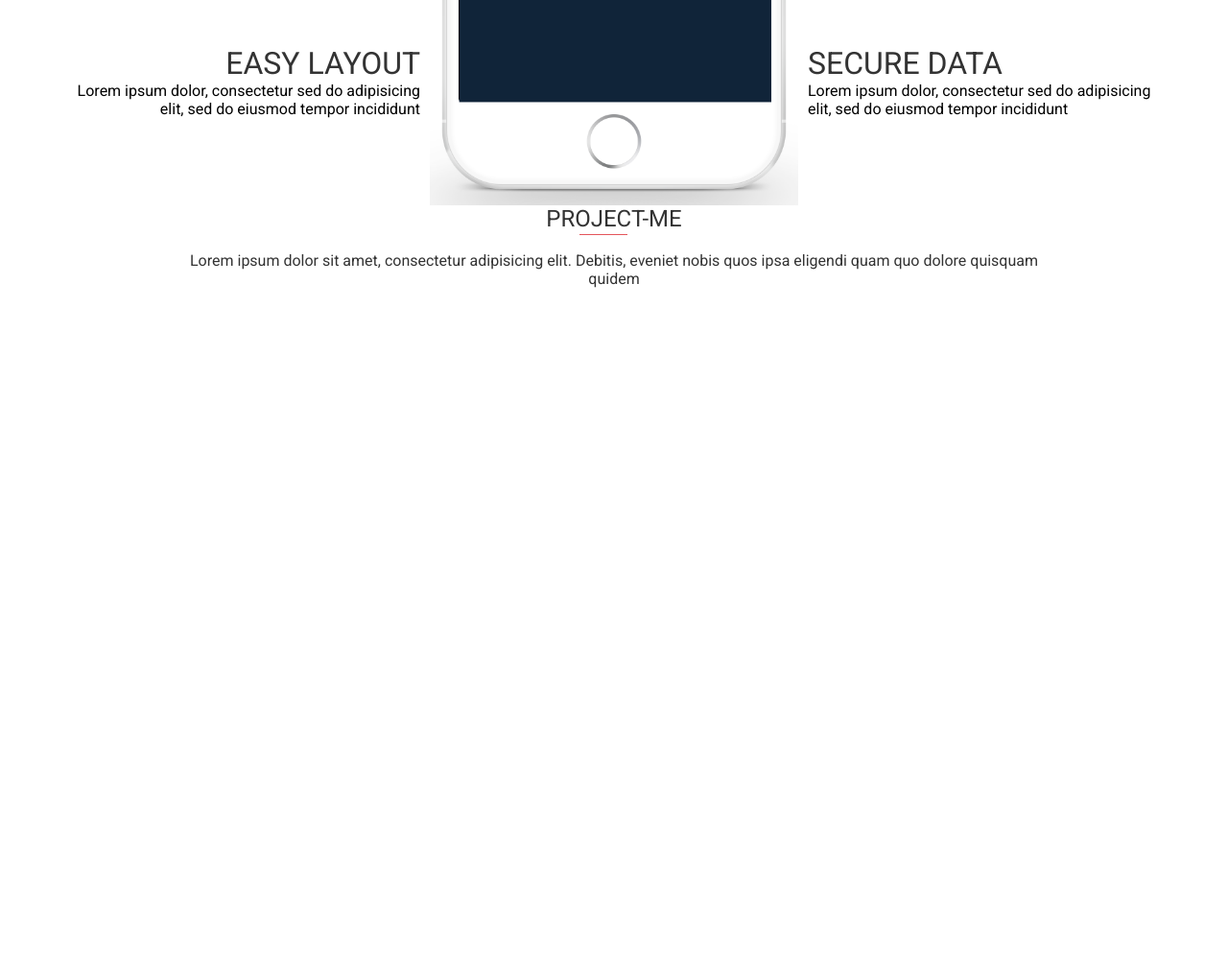
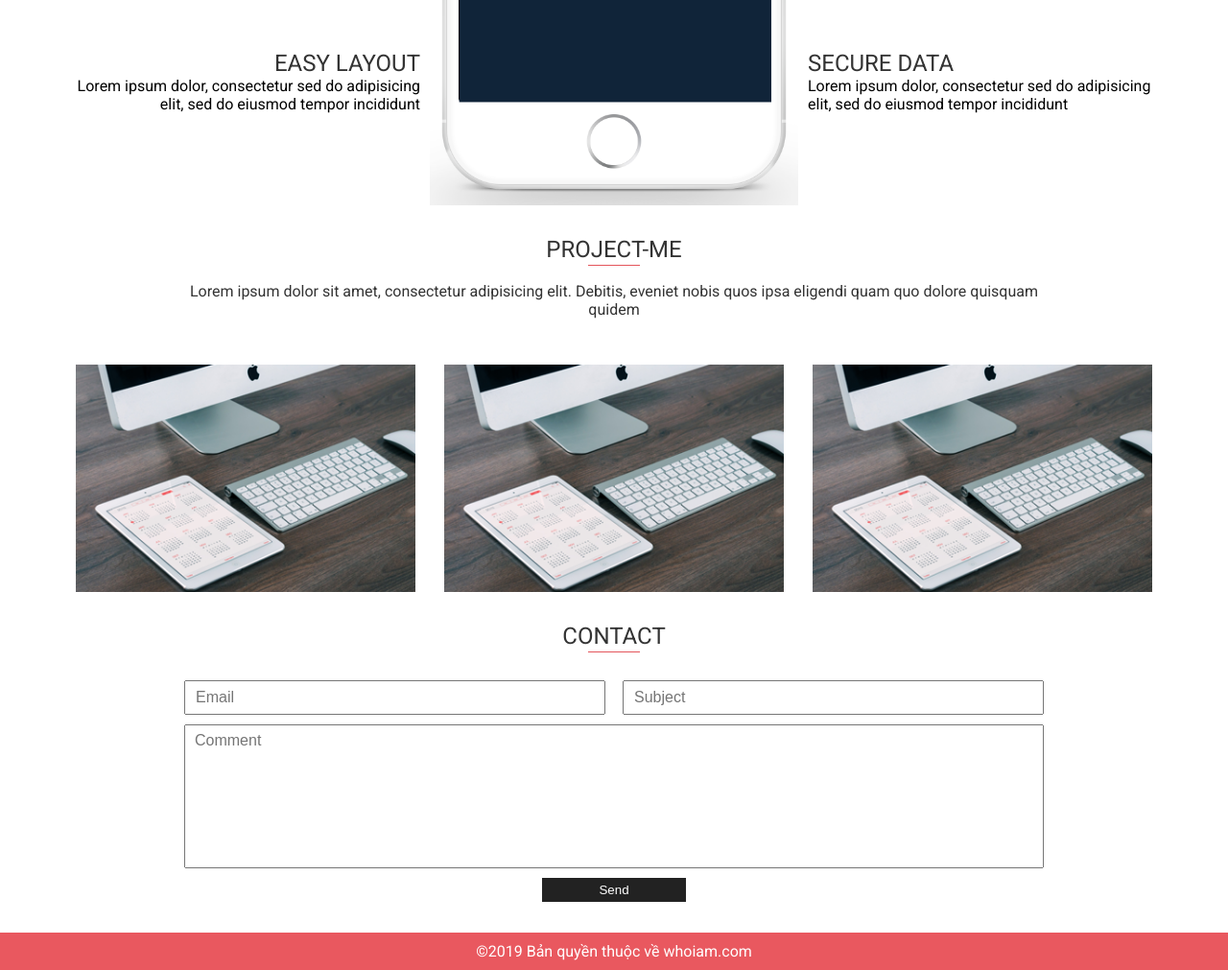
Before and after one commit to trungnguyen1206/ngocbackend.github.io, a plain HTML site: page index.html in a window 1280 px wide. Shown: the part 1525-2536 px from the top of the page at 96% size. Before the commit the page ends 1825 px from the top, so only its background shows below. Drawn offline with Linux system fonts and the light colour scheme.

Commit message:
update all

```diff
--- a/index.html
+++ b/index.html
@@ -29,7 +29,7 @@
       </header>
       <section class="banner">
         <div class="iam">
-          <img src="img/ngoccv.jpg" alt="avatar">
+          <img src="img/ngoccv2.jpg" alt="avatar">
           <h3>VŨ CÔNG NGỌC</h3>
           <P>Lorem ipsum dolor sit amet consectetur adipisicing elit.</P>
           <button>LEARN ME</button>
@@ -40,34 +40,34 @@
           <h2>ABOUT-ME</h2>
           <p>Lorem ipsum dolor sit amet, consectetur adipisicing elit. Debitis, eveniet nobis quos ipsa eligendi quam quo dolore quisquam quidem dignissimos, libero, odio sapiente enim amet. Dicta culpa reprehenderit laudantium molestias?</p>
         </div>
-        <div class="about-detail">
-          <div class="about-detail-left col-4">
-            <div class="item">
+        <div class="about-detail content">
+          <div class="about-detail-left col-4-about">
+            <div class="item-about">
               <h4>RETINA READY</h4>
               <p>Lorem ipsum dolor, consectetur sed do adipisicing elit, sed do eiusmod tempor incididunt</p>
             </div>
-            <div class="item">
+            <div class="item-about">
               <h4>MOBILE READY</h4>
               <p>Lorem ipsum dolor, consectetur sed do adipisicing elit, sed do eiusmod tempor incididunt</p>
             </div>
-            <div class="item">
+            <div class="item-about">
               <h4>EASY LAYOUT</h4>
               <p>Lorem ipsum dolor, consectetur sed do adipisicing elit, sed do eiusmod tempor incididunt</p>
             </div>
           </div>
-          <div class="about-detail-center col-4">
+          <div class="about-detail-center col-4-about">
             <img src="img/iphone-header.png" alt="img">
           </div>
-          <div class="about-detail-right col-4">
-            <div class="item">
+          <div class="about-detail-right col-4-about">
+            <div class="item-about">
               <h4>CERTIFIED SOLUTION</h4>
               <p>Lorem ipsum dolor, consectetur sed do adipisicing elit, sed do eiusmod tempor incididunt</p>
             </div>
-            <div class="item">
+            <div class="item-about">
               <h4>CONSTANT FEED</h4>
               <p>Lorem ipsum dolor, consectetur sed do adipisicing elit, sed do eiusmod tempor incididunt</p>
             </div>
-            <div class="item">
+            <div class="item-about">
               <h4>SECURE DATA</h4>
               <p>Lorem ipsum dolor, consectetur sed do adipisicing elit, sed do eiusmod tempor incididunt</p>
             </div>
@@ -79,7 +79,49 @@
           <h2>PROJECT-ME</h2>
           <p>Lorem ipsum dolor sit amet, consectetur adipisicing elit. Debitis, eveniet nobis quos ipsa eligendi quam quo dolore quisquam quidem</p>
         </div>
+        <div class="project-detail content">
+          <div class="item-project col-4-project">
+            <a href="#">
+              <div class="img">
+                <img src="img/item.png" alt="item">
+                <h3>HTML</h3>
+              </div>
+            </a>
+          </div>
+          <div class="item-project col-4-project">
+            <a href="#">
+              <div class="img">
+                <img src="img/item.png" alt="item">
+                <h3>CSS</h3>
+              </div>
+            </a>
+          </div>
+          <div class="item-project col-4-project">
+            <a href="#">
+              <div class="img">
+                <img src="img/item.png" alt="item">
+                <h3>JavaScrip</h3>
+              </div>
+            </a>
+          </div>
+        </div>
       </section>
+      <section class="contact">
+        <div class="section-title">
+          <h2>CONTACT</h2>
+        </div>
+        <div class="contact-form">
+          <form action="">
+              <input type="text" placeholder="Email" class="form-control">
+              <input type="text" placeholder="Subject" class="form-control" >
+              <textarea cols="30" rows="10" placeholder="Comment" class="form-control"></textarea>
+            <button type="submit" class="btn-send">Send</button>
+          </form>
+        </div>
+      </section>
+      <footer>
+        <p>©2019 Bản quyền thuộc về whoiam.com</p>
+      </footer>
 
   </body>
 </html>
--- a/style.css
+++ b/style.css
@@ -7,9 +7,11 @@ body,html{
     width: 100%;
     height: 100%;
 }
+:root{
+    font-size: 16px;
+}
 body{
     box-sizing: border-box;
-    font-size: 1rem;
     overflow-x: hidden;
     overflow-y: scroll;
     font-family: 'Roboto', sans-serif;
@@ -24,7 +26,7 @@ header {
     width: 100%;
     background: #ffffff;
     z-index: 2;
-    box-shadow: 10px 5px 10px #333;
+    box-shadow: 0 7px 10px  #333;
 }
 header .menu-top{
     display: flex;
@@ -42,7 +44,6 @@ header .menu-top .logo-left h1 span{
 
 
 #menu{
-
     display: flex;
     justify-content: center;
     list-style: none;
@@ -72,7 +73,7 @@ header .menu-top .logo-left h1 span{
     top: 0;
     left: 0;
     position: absolute;
-    background-color: #e4555b ;
+    background-color: #dd333a ;
     width: 50%;
     height: 100%;
 }
@@ -81,6 +82,7 @@ header .menu-top .logo-left h1 span{
     top: 24%;
     left: 0;
     text-align: center;
+    width: 100%;
 }
 .iam img{
     width: 10%;
@@ -102,7 +104,9 @@ header .menu-top .logo-left h1 span{
     color: #ffffff;
     cursor: pointer;
     border: 1px black solid;
-    transition: 0.5s;
+    /* transition: color  background-color  0.5s; */
+    transition-property: color , background;
+    transition-duration: 0.5s , 0.5s;
 }
 .iam button:hover{
     background-color: #ffffff;
@@ -125,22 +129,22 @@ header .menu-top .logo-left h1 span{
     content: "";
     position: absolute;
     bottom: -3px;
-    left: 46%;
+    left: 47%;
     height: 1px;
-    width: 50px ;
+    width: 6% ;
     background:  #e4555b;
 }
 .section-title p{
     padding-top: 20px;
     color: #333;
 }
-.about-detail{
+.content{
     display: flex;
     width: 90%;
     margin: 0 auto;
     padding-top: 3rem;
 }
-.col-4{
+.col-4-about{
     width: 33.3333333%;
     display: flex;
     flex-direction: column;
@@ -152,13 +156,123 @@ header .menu-top .logo-left h1 span{
 .about-detail-center img{
     width: 100%;
 }
-.about-detail .item{
+.about-detail .item-about{
     padding: 20px 10px;
 }
-.about-detail .item h4{
-    font-size: 2rem;
+.about-detail .item-about h4{
+    font-size: 1.5rem;
     font-weight: 300;
     color: #333;
+}
+.project-me{
+    padding-top: 2rem;
+}
+.col-4-project{
+    width: 33.3333%;
+    padding: 0 15px;
+}
+.item-project a{
+    background: black;
+    width: 100%;
+    height: 100%;
+    display: block;
+    perspective: 18rem;
+}
+.item-project .img {
+    position: relative;
+    transform-origin: 0 0;
+    width: 100%;
+    height: 100%;
+    transition: 0.5s;
+}
+.item-project .img img{
+    width: 100%;
+    height: 100%;
+}
+.item-project .img h3{
+    position: absolute;
+    top: 44%;
+    left: 36%;
+    color: #ffffff;
+    font-size: 2rem;
+    z-index: 2;
+    opacity: 0;
+    visibility: hidden;
+    transition:   0.5s;
+}
+.item-project .img::after {
+    position: absolute;
+    content: "";
+    top: 0;
+    left: 0;
+    width: 100%;
+    height: 100%;
+    background: rgba(27, 37, 27, 0.432);
+    opacity: 0;
+    visibility: hidden;
+    transition: 0.5s;
+}
+.item-project a:hover .img h3{
+    opacity: 1;
+    visibility: visible;
+
+}
+.item-project a:hover .img::after{
+    opacity: 1;
+    visibility: visible;
+}
+.item-project a:hover .img{
+    transform: rotateY(5deg);
+}
+.contact{
+    padding-top: 2rem;
+}
+.contact-form{
+    width: 70%;
+    margin: 0 auto;
+    padding-top: 2rem;
+    text-align: center;
+}
+
+.contact-form form{
+    display: flex;
+    flex-wrap: wrap;
+    justify-content: space-between;
+}
+
+.form-control{
+    display: block;
+    width: 100%;
+    font-size: 1rem;
+    padding: 7px 10px;
+    margin-bottom: 10px;
+    box-sizing: border-box;
+    font-family: Arial, Helvetica, sans-serif;
+}
+.contact-form textarea{
+    height: 150px;
+    resize: none;
+}
+input[type='text']{
+    width: 49%;
+}
+.btn-send{
+    margin-left: 50%;
+    transform: translateX(-50%);
+    width: 150px;
+    background: #222222;
+    color: #ffffff;
+    padding: 5px 0;
+    border: none;
+}
+footer{
+    background-color: #e9585f;
+    margin-top: 2rem;
+}
+footer p{
+    padding: 10px 5px;
+    color: #ffffff;
+    text-align: center;
 }
 @media (max-width: 576px){
     .menu-top{
@@ -186,16 +300,48 @@ header .menu-top .logo-left h1 span{
     #menu-toggle:checked + #menu{
         max-height: 120px;
     }
+    .iam{
+        top: 40%;
+    }
 
 }
 @media (max-width: 768px){
-    .about-detail{
+    :root{
+        font-size: 12px;
+    }
+    .about-detail,.project-detail{
         display: flex;
         flex-direction: column;
-
     }
-    .col-4{
+    .col-4-about,.col-4-project{
         width: 100%;
         text-align: center;
+        padding: 15px 0;
+    }
+    .item-project .img h3{
+        opacity: 1;
+        visibility: visible;
+        transition: 0.5s;
+    }
+
+    .contact-form form{
+        flex-direction: column;
+    }
+    input[type='text']{
+        width: 100%;
+    }
+    .item-project .img h3{
+        font-size: 3rem;
+    }
+    .iam{
+        top: 30%;
     }
 }
+@media (min-width: 768px) and (max-width: 991px){
+    .item-project .img h3{
+        font-size: 1.5rem;
+    }
+    .iam{
+        top: 28%;
+    }
+}
```
Also changed, not shown: img/item.png (added), img/ngoccv2.jpg (added).
